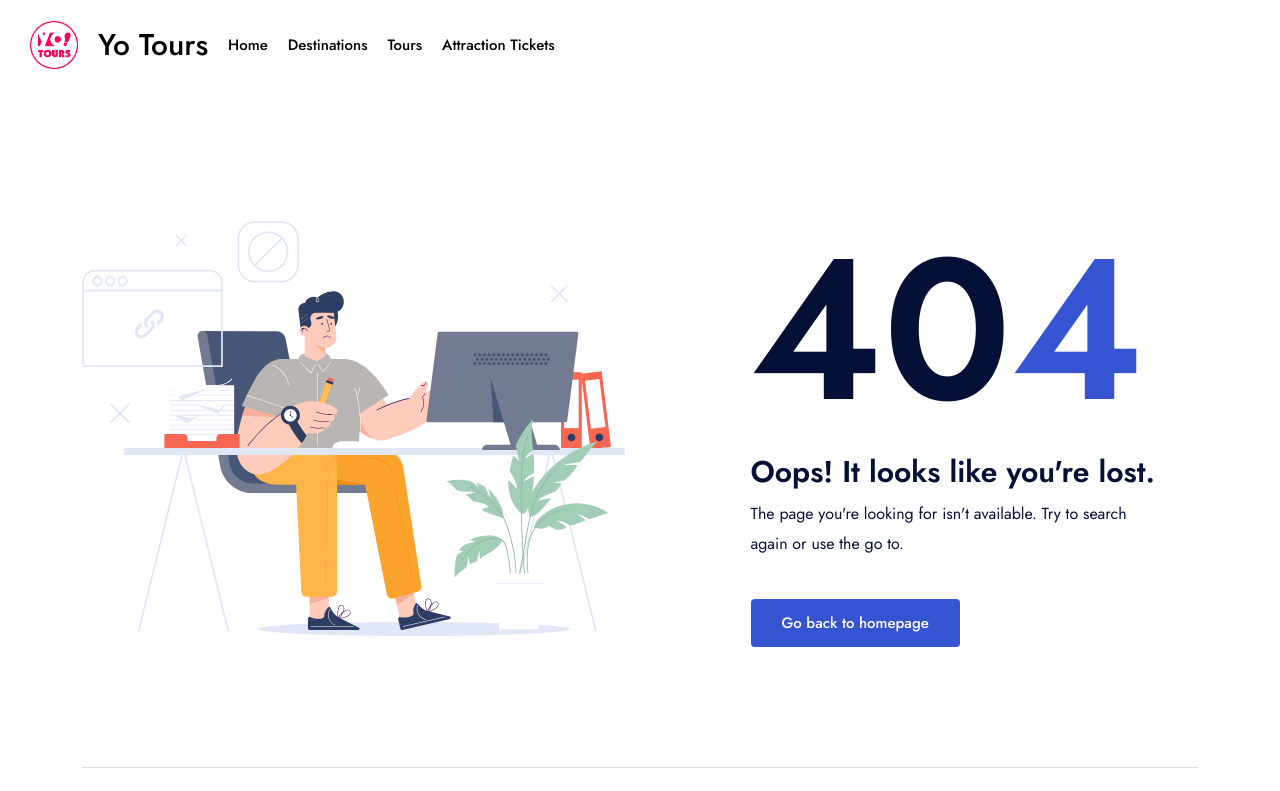
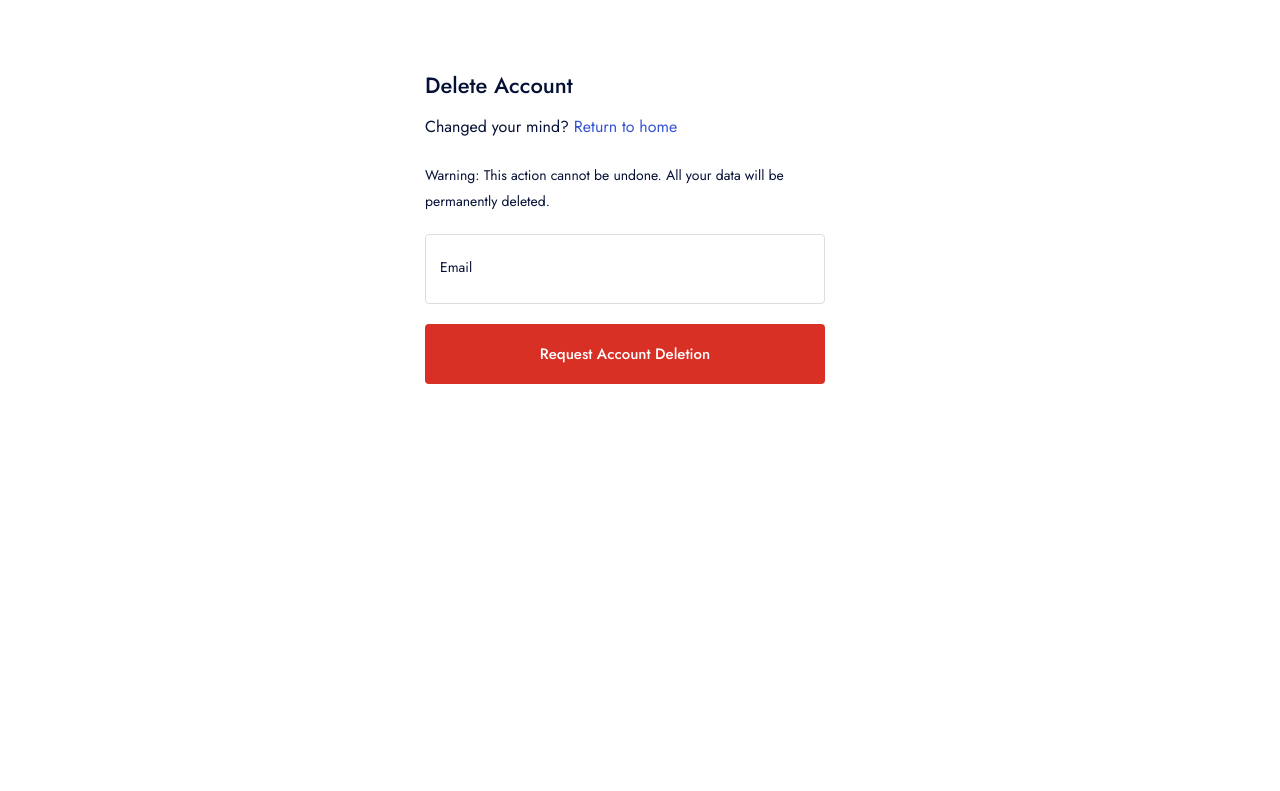
Before and after one commit to dhananjaysm07/yotours-v2, a Next.js app: page /delete-account in a window 1280 px wide. Before the commit this address had no page. Shown: the top 791 px of the page. Built offline with nearby package versions, Linux system fonts and the light colour scheme; no server answers.

Commit message:
feat:add delete page

```diff
--- a/app/components/destinations/tours-and-attractions.tsx
+++ b/app/components/destinations/tours-and-attractions.tsx
@@ -52,7 +52,7 @@ const ToursAndAttractions = ({
 }: //   isCountry,
 TourAndAttractionsProps) => {
   const [filterTab, setFilterTab] = useState(TAB_OPTIONS.TOUR);
-
+  console.log("Tours Data", tourData);
   return (
     <section className="layout-pt-sm layout-pb-sm">
       <div className="container">
--- a/app/components/tours/tour-properties.tsx
+++ b/app/components/tours/tour-properties.tsx
@@ -52,6 +52,8 @@ const TourProperties = ({ tours, bokunChannelId }: TourPropertiesProps) => {
       });
     }
   }, [bokunChannelId]);
+
+  console.log("Tours Data", tours);
 
   const handleBokunButtonClick = useCallback(
     async (event: React.MouseEvent<HTMLDivElement>) => {
--- /dev/null
+++ b/app/delete-account/page.tsx
@@ -0,0 +1,158 @@
+"use client";
+
+import { useState } from "react";
+import Link from "next/link";
+
+export default function DeleteAccount() {
+  console.log(
+    "Environment variable",
+    process.env.NEXT_PUBLIC_AUDIOTOURS_BACKEND_URL
+  );
+  const [email, setEmail] = useState("");
+  const [otp, setOtp] = useState("");
+  const [loading, setLoading] = useState(false);
+  const [otpSent, setOtpSent] = useState(false);
+  const [error, setError] = useState("");
+
+  const handleRequestOTP = async (e: React.FormEvent) => {
+    e.preventDefault();
+    setLoading(true);
+    setError("");
+
+    try {
+      const response = await fetch(
+        `${process.env.NEXT_PUBLIC_AUDIOTOURS_BACKEND_URL}/auth/delete-account/request`,
+        {
+          method: "POST",
+          headers: {
+            "Content-Type": "application/json",
+          },
+          body: JSON.stringify({ email }),
+        }
+      );
+
+      const data = await response.json();
+
+      if (response.ok) {
+        setOtpSent(true);
+      } else {
+        setError(data.message || "Something went wrong");
+      }
+    } catch (err) {
+      setError("Failed to send OTP. Please try again.");
+    } finally {
+      setLoading(false);
+    }
+  };
+
+  const handleConfirmDeletion = async (e: React.FormEvent) => {
+    e.preventDefault();
+    setLoading(true);
+    setError("");
+
+    try {
+      const response = await fetch(
+        `${process.env.NEXT_PUBLIC_AUDIOTOURS_BACKEND_URL}/auth/delete-account/confirm`,
+        {
+          method: "POST",
+          headers: {
+            "Content-Type": "application/json",
+          },
+          body: JSON.stringify({ email, otp }),
+        }
+      );
+
+      const data = await response.json();
+
+      if (response.ok) {
+        window.location.href = "/";
+      } else {
+        setError(data.message || "Something went wrong");
+      }
+    } catch (err) {
+      setError("Failed to delete account. Please try again.");
+    } finally {
+      setLoading(false);
+    }
+  };
+
+  return (
+    <div
+      className="row y-gap-20"
+      style={{ maxWidth: "500px", margin: "40px auto", padding: "20px" }}
+    >
+      <div className="col-12">
+        <h1 className="text-22 fw-500">Delete Account</h1>
+        <p className="mt-10">
+          Changed your mind?{" "}
+          <Link href="/" className="text-blue-1">
+            Return to home
+          </Link>
+        </p>
+      </div>
+
+      {error && (
+        <div className="col-12">
+          <div className="text-red-1">{error}</div>
+        </div>
+      )}
+
+      {!otpSent ? (
+        <form onSubmit={handleRequestOTP} className="row y-gap-20">
+          <div className="col-12">
+            <p className="text-14 text-light-1">
+              Warning: This action cannot be undone. All your data will be
+              permanently deleted.
+            </p>
+          </div>
+
+          <div className="col-12">
+            <div className="form-input">
+              <input
+                type="email"
+                value={email}
+                onChange={(e) => setEmail(e.target.value)}
+                required
+              />
+              <label className="lh-1 text-14 text-light-1">Email</label>
+            </div>
+          </div>
+
+          <div className="col-12">
+            <button
+              type="submit"
+              disabled={loading}
+              className="button py-20 -dark-1 bg-red-1 text-white w-100"
+            >
+              {loading ? "Processing..." : "Request Account Deletion"}
+            </button>
+          </div>
+        </form>
+      ) : (
+        <form onSubmit={handleConfirmDeletion} className="row y-gap-20">
+          <div className="col-12">
+            <div className="form-input">
+              <input
+                type="text"
+                value={otp}
+                onChange={(e) => setOtp(e.target.value)}
+                required
+              />
+              <label className="lh-1 text-14 text-light-1">Enter OTP</label>
+            </div>
+          </div>
+
+          <div className="col-12">
+            <button
+              type="submit"
+              disabled={loading}
+              className="button py-20 -dark-1 bg-red-1 text-white w-100"
+            >
+              {loading ? "Processing..." : "Confirm Account Deletion"}
+            </button>
+          </div>
+        </form>
+      )}
+    </div>
+  );
+}
```
